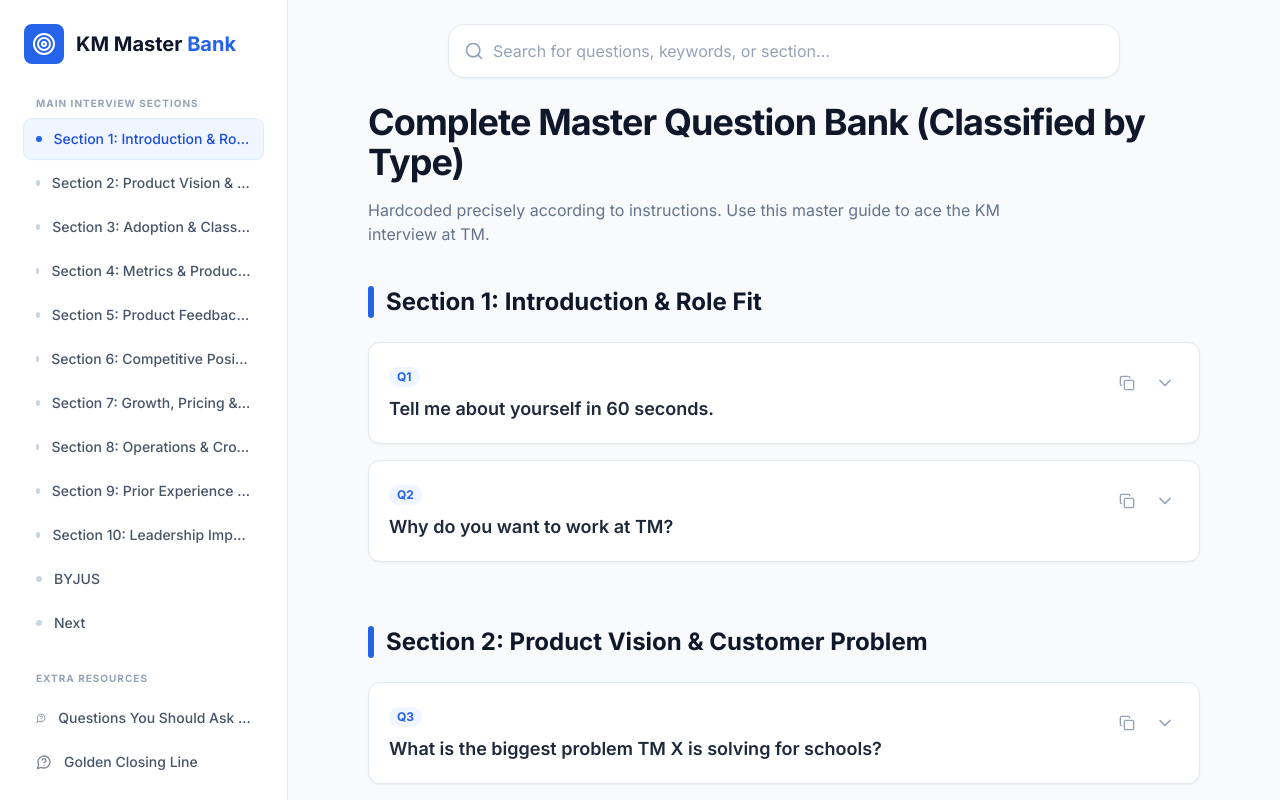
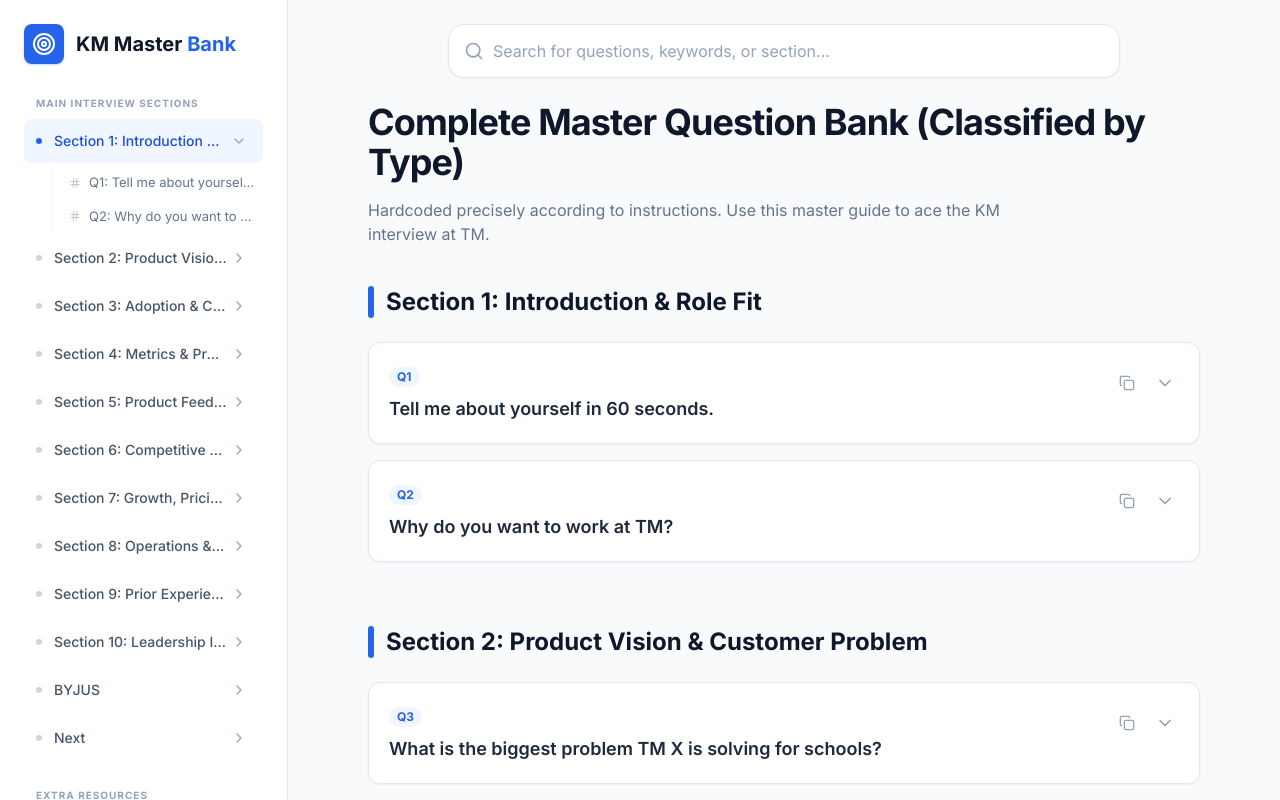
Before and after one commit to TejasKamble24/tm, a React (Vite) app: page / in a window 1280 px wide. Shown: the top 800 px of the page. Built offline with nearby package versions, Linux system fonts and the light colour scheme.

Commit message:
feat(sidebar): Add collapsible sections and smooth scrolling
Implement collapsible sections in the sidebar to improve navigation. Add smooth scrolling to question cards when clicked from the sidebar.

```diff
--- a/components/QuestionCard.tsx
+++ b/components/QuestionCard.tsx
@@ -22,7 +22,8 @@
 
   return (
     <div
-      className={`border rounded-xl transition-all duration-200 mb-4 overflow-hidden bg-white shadow-sm hover:shadow-md ${isExpanded ? 'ring-1 ring-blue-500 border-blue-100' : 'border-slate-200'}`}
+      id={entry.id}
+      className={`border rounded-xl transition-all duration-200 mb-4 overflow-hidden bg-white shadow-sm hover:shadow-md scroll-mt-32 ${isExpanded ? 'ring-1 ring-blue-500 border-blue-100' : 'border-slate-200'}`}
     >
       <div
         className="p-4 md:p-5 flex items-start justify-between cursor-pointer gap-4 group"
--- a/components/Sidebar.tsx
+++ b/components/Sidebar.tsx
@@ -1,7 +1,7 @@
 
-import React from 'react';
+import React, { useState } from 'react';
 import { Section } from '../types';
-import { LayoutGrid, CheckCircle2, MessageCircleQuestion, Target } from 'lucide-react';
+import { ChevronRight, ChevronDown, MessageCircleQuestion, Target, Hash } from 'lucide-react';
 
 interface SidebarProps {
   sections: Section[];
@@ -11,11 +11,39 @@
 }
 
 const Sidebar: React.FC<SidebarProps> = ({ sections, activeSection, onSectionClick, extraTitles }) => {
+  const [expandedSections, setExpandedSections] = useState<Record<string, boolean>>({
+    'section-1': true // Default open the first one
+  });
+
+  const toggleSection = (id: string, e: React.MouseEvent) => {
+    e.stopPropagation();
+    setExpandedSections(prev => ({
+      ...prev,
+      [id]: !prev[id]
+    }));
+  };
+
+  const handleQuestionClick = (questionId: string) => {
+    const element = document.getElementById(questionId);
+    if (element) {
+      const offset = 100;
+      const bodyRect = document.body.getBoundingClientRect().top;
+      const elementRect = element.getBoundingClientRect().top;
+      const elementPosition = elementRect - bodyRect;
+      const offsetPosition = elementPosition - offset;
+
+      window.scrollTo({
+        top: offsetPosition,
+        behavior: 'smooth'
+      });
+    }
+  };
+
   return (
     <aside className="hidden lg:flex flex-col w-72 h-screen fixed top-0 left-0 bg-white border-r border-slate-200 z-20 overflow-y-auto">
       <div className="p-6">
         <div className="flex items-center gap-3 mb-8">
-          <div className="bg-blue-600 p-2 rounded-lg">
+          <div className="bg-blue-600 p-2 rounded-lg shadow-sm shadow-blue-200">
             <Target className="w-6 h-6 text-white" />
           </div>
           <h1 className="font-bold text-xl leading-tight text-slate-900">
@@ -25,20 +53,47 @@
 
         <nav className="space-y-1">
           <div className="text-[10px] uppercase font-bold text-slate-400 tracking-widest px-3 mb-2">Main Interview Sections</div>
+
+          <div className="space-y-1">
             {sections.map((section) => (
-            <button
-              key={section.id}
+              <div key={section.id} className="group">
+                <div
                   onClick={() => onSectionClick(section.id)}
-              className={`w-full text-left px-3 py-2.5 rounded-lg text-sm font-medium transition-all duration-200 flex items-center gap-3 ${
+                  className={`flex items-center justify-between px-3 py-2.5 rounded-lg text-sm font-medium cursor-pointer transition-all duration-200 ${
                     activeSection === section.id
-                  ? 'bg-blue-50 text-blue-700 shadow-sm ring-1 ring-blue-100'
+                      ? 'bg-blue-50 text-blue-700'
                       : 'text-slate-600 hover:bg-slate-50 hover:text-slate-900'
                   }`}
                 >
-              <span className={`w-1.5 h-1.5 rounded-full ${activeSection === section.id ? 'bg-blue-600' : 'bg-slate-300'}`}></span>
+                  <div className="flex items-center gap-3 truncate">
+                    <span className={`w-1.5 h-1.5 rounded-full flex-shrink-0 ${activeSection === section.id ? 'bg-blue-600' : 'bg-slate-300'}`}></span>
                     <span className="truncate">{section.title}</span>
+                  </div>
+                  <button
+                    onClick={(e) => toggleSection(section.id, e)}
+                    className="p-1 rounded-md hover:bg-blue-100/50 text-slate-400 hover:text-blue-600 transition-colors"
+                  >
+                    {expandedSections[section.id] ? <ChevronDown className="w-4 h-4" /> : <ChevronRight className="w-4 h-4" />}
+                  </button>
+                </div>
+
+                {expandedSections[section.id] && (
+                  <div className="ml-7 mt-1 space-y-0.5 border-l border-slate-100 pl-2 animate-in slide-in-from-left-2 duration-200">
+                    {section.questions.map((q) => (
+                      <button
+                        key={q.id}
+                        onClick={() => handleQuestionClick(q.id)}
+                        className="w-full text-left px-2 py-1.5 rounded-md text-[13px] text-slate-500 hover:text-blue-600 hover:bg-blue-50/30 transition-all flex items-center gap-2"
+                      >
+                        <Hash className="w-3 h-3 opacity-40 flex-shrink-0" />
+                        <span className="truncate">{q.id}: {q.question}</span>
                       </button>
                     ))}
+                  </div>
+                )}
+              </div>
+            ))}
+          </div>
 
           <div className="pt-6 pb-2 text-[10px] uppercase font-bold text-slate-400 tracking-widest px-3">Extra Resources</div>
           {extraTitles.map((title) => (
```
Lines whose indentation alone changed are shown as unchanged.
